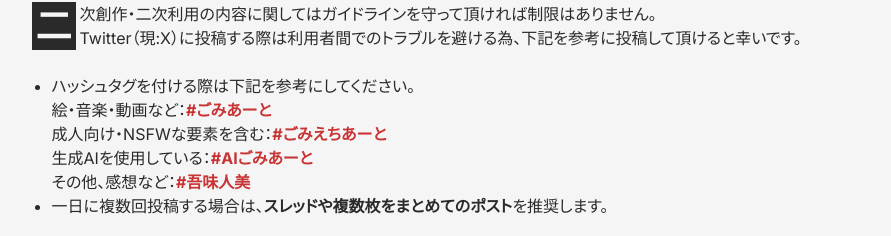
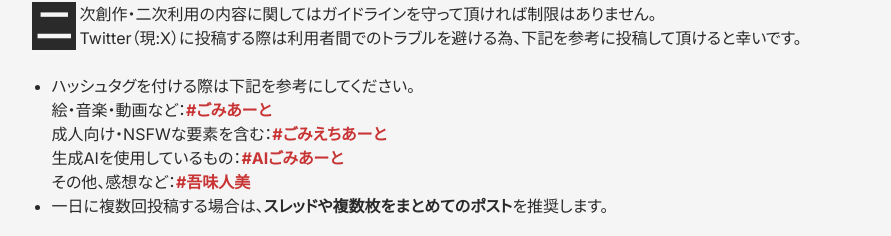
Before and after one commit to gomihitomi/gomiokiba-next, a Next.js app: page / in a window 1280 px wide. Shown: the part 2319-2555 px from the top of the page, without its empty margins (185-1076 px from the left). Built offline with nearby package versions, Linux system fonts and the light colour scheme.

Commit message:
[fix]誤字

```diff
--- a/src/features/sections/faq.tsx
+++ b/src/features/sections/faq.tsx
@@ -30,7 +30,7 @@
               </Link>
             </li>
             <li>
-              生成AIを使用している：
+              生成AIを使用しているもの：
               <Link href="https://twitter.com/hashtag/AIごみあーと">
                 #AIごみあーと
               </Link>
```
